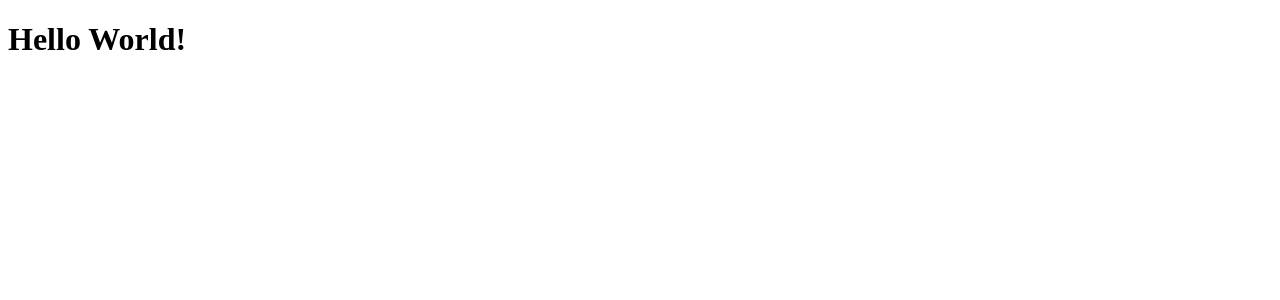
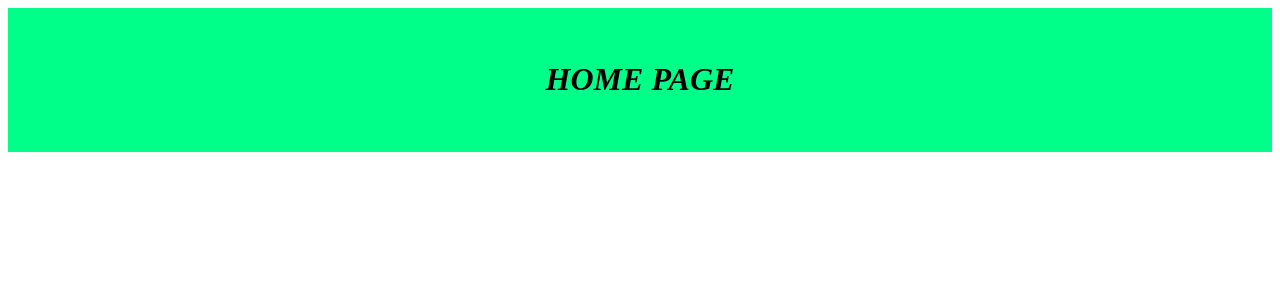
Before and after one commit to dakshp13/Navigate-EECS-Lassonde, a React (Vite) app in the folder react-folder/: page / in a window 1280 px wide. Shown: the top 300 px of the page. Built offline with nearby package versions, Linux system fonts and the light colour scheme.

Commit message:
Started Making the Home Page

```diff
--- a/react-folder/src/App.jsx
+++ b/react-folder/src/App.jsx
@@ -1,10 +1,15 @@
 import { Routes, Route } from 'react-router-dom'
+import Home from './pages/Home'
 import './css/App.css'
 
 function App() {
 
   return (
-    <h1> Hello World!</h1>
+    <main className="main-content">
+      <Routes>
+        <Route path="/" element={<Home />}/>
+      </Routes>
+    </main>
   )
 }
 
--- /dev/null
+++ b/react-folder/src/css/Home.css
@@ -0,0 +1,13 @@
+.home{
+    background-color: #00FF88 ;
+    padding: 2rem 0;
+    width: 100%;
+    box-sizing: border-box;
+    height: 100%;
+}
+
+h1 {
+  color: black;
+  text-align: center;
+  font-style: italic;
+}
--- /dev/null
+++ b/react-folder/src/pages/Home.jsx
@@ -0,0 +1,12 @@
+import '../css/Home.css'
+
+
+function Home() {
+    return (
+        <div className="home">
+         <h1>HOME PAGE</h1>
+        </div>
+    )
+}
+
+export default Home
```
